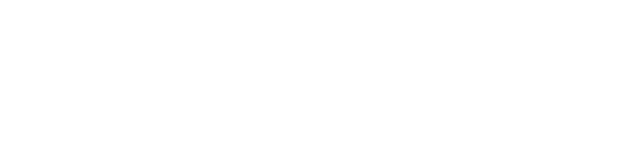
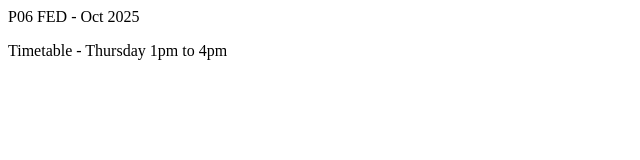
Before and after one commit to KyleAw11/my-p06-fed-repo2, a plain HTML site: page index.html in a window 1280 px wide. Shown: the whole page, without its empty margins (0-640 px from the left). Drawn offline with Linux system fonts and the light colour scheme.

Commit message:
I added title

```diff
--- a/index.html
+++ b/index.html
@@ -6,6 +6,7 @@
     <title>Document</title>
 </head>
 <body>
-
+    <hi>P06 FED - Oct 2025</hi>
+    <p>Timetable - Thursday 1pm to 4pm</p>
 </body>
 </html>
```
